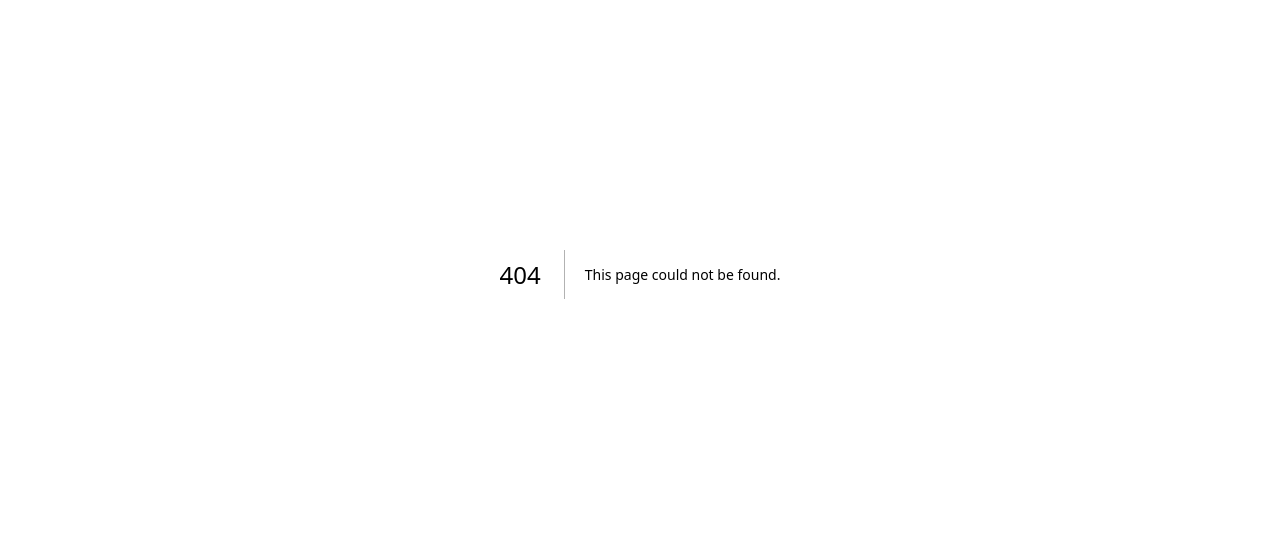
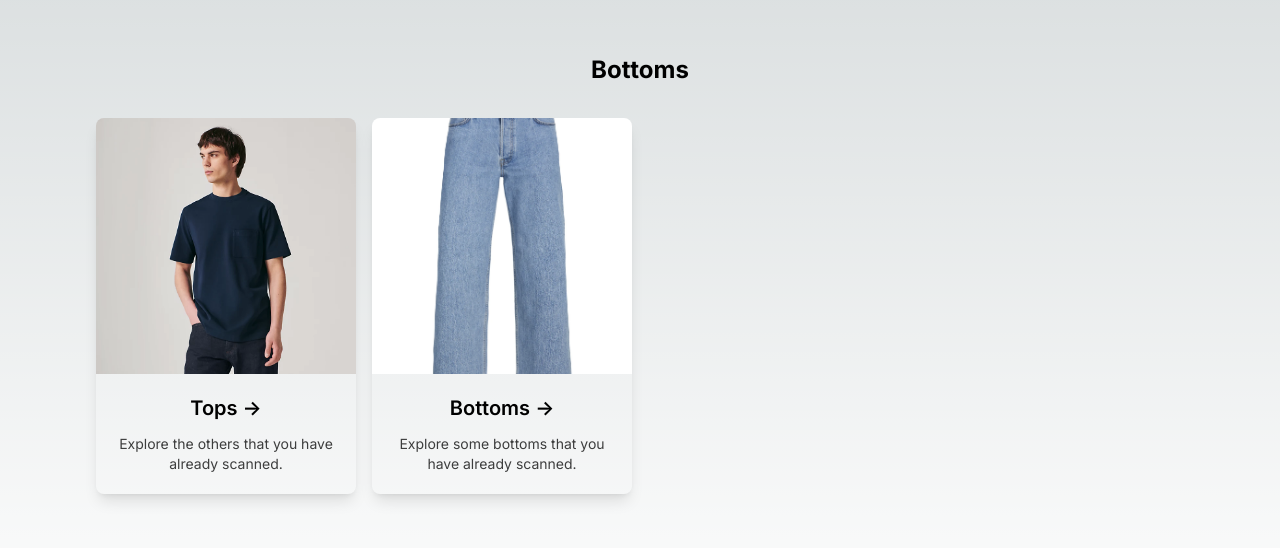
Before and after one commit to AshokSaravanan222/HackPrinceton2024, a Next.js app in the folder client/: page /clothes/other in a window 1280 px wide. Before the commit this address had no page. Shown: the part 126-674 px from the top of the page. Built offline with nearby package versions, Linux system fonts and the light colour scheme; no server answers.

Commit message:
added coins, others

```diff
--- /dev/null
+++ b/client/src/app/clothes/other/page.tsx
@@ -0,0 +1,62 @@
+'use client'
+import React from 'react';
+import Image from 'next/image';
+import { useUser } from '@auth0/nextjs-auth0/client';
+import Link from 'next/link';
+
+const Other = () => {
+  const { user } = useUser();
+
+  return (
+    <main className="flex min-h-screen flex-col items-center justify-center p-4 lg:p-24">
+      <h1 className="text-2xl font-bold mb-8">Bottoms</h1>
+
+      <div className="grid gap-4 md:grid-cols-2 lg:grid-cols-4 text-center">
+        {/* Example of a card with a big image */}
+        <Link
+          href="/clothes/tops"
+          className="group block rounded-lg overflow-hidden shadow-lg hover:shadow-2xl transition-shadow duration-300"
+        >
+          <Image
+            src={require("../../../../assets/top.jpg")}
+            alt="Tops"
+            className="w-full h-64 object-cover"
+          />
+          <div className="p-5">
+            <h2 className="mb-3 text-xl font-semibold">
+              Tops <span className="inline-block transition-transform group-hover:translate-x-1 motion-reduce:transform-none">-&gt;</span>
+            </h2>
+            <p className="text-sm opacity-75">
+              Explore the others that you have already scanned.
+            </p>
+          </div>
+        </Link>
+
+        {/* Repeat for other cards as needed, just change the href, img src, alt, and text as needed */}
+        {/* Second card example */}
+        <Link
+          href="/clothes/bottoms"
+          className="group block rounded-lg overflow-hidden shadow-lg hover:shadow-2xl transition-shadow duration-300"
+        >
+          <Image
+            src={require("../../../../assets/bottom.jpg")}
+            alt="Learn"
+            className="w-full h-64 object-cover"
+          />
+          <div className="p-5">
+            <h2 className="mb-3 text-xl font-semibold">
+              Bottoms <span className="inline-block transition-transform group-hover:translate-x-1 motion-reduce:transform-none">-&gt;</span>
+            </h2>
+            <p className="text-sm opacity-75">
+              Explore some bottoms that you have already scanned.
+            </p>
+          </div>
+        </Link>
+
+        {/* Add more cards as needed */}
+      </div>
+    </main>
+  );
+};
+
+export default Other;
--- a/client/src/app/wardrobe/page.tsx
+++ b/client/src/app/wardrobe/page.tsx
@@ -62,8 +62,8 @@ const Wardrobe = () => {
     setUploadStatus('Uploading...');
     try {
       const [clothingData, labelData] = await Promise.all([
-        uploadToAPI(imageFile1, 'http://localhost:5000/vision1'),
-        uploadToAPI(imageFile2, 'http://localhost:5000/vision2'),
+        uploadToAPI(imageFile1, 'http://127.0.0.1:5000/vision1'),
+        uploadToAPI(imageFile2, 'http://127.0.0.1:5000/vision2'),
       ]);
 
       setClothingName(clothingData[0]?.clothing_name || 'Unknown');
@@ -144,6 +144,24 @@ const Wardrobe = () => {
         </Link>
 
         {/* Add more cards as needed */}
+        <Link
+          href="/clothes/other"
+          className="group block rounded-lg overflow-hidden shadow-lg hover:shadow-2xl transition-shadow duration-300"
+        >
+          <Image
+            src={require("../../../assets/other.jpg")}
+            alt="Learn"
+            className="w-full h-64 object-cover"
+          />
+          <div className="p-5">
+            <h2 className="mb-3 text-xl font-semibold">
+              Other <span className="inline-block transition-transform group-hover:translate-x-1 motion-reduce:transform-none">-&gt;</span>
+            </h2>
+            <p className="text-sm opacity-75">
+              Explore clothes that are miscellaneous.
+            </p>
+          </div>
+        </Link>
       </div>
 
       {isModalOpen && (
--- a/client/src/components/coin/Coin.tsx
+++ b/client/src/components/coin/Coin.tsx
@@ -1,15 +1,23 @@
 // components/Coin.tsx
 import React, { useEffect, useState } from 'react';
+import Image from 'next/image';
 
 const Coin: React.FC = () => {
     const [coins, setCoins] = useState<number | null>(null);
+
     useEffect(() => {
         const fetchCoins = async () => {
             try {
-                const response = await fetch("http://localhost:5000/count_coins");
+                const response = await fetch("http://127.0.0.1:5000/count_coins", {
+                    method: "POST",
+                    headers: {
+                        "Content-Type": "application/json",
+                    },
+                    body: JSON.stringify({ wallet: "0xb3ebA584B5DD1F2eF5270e937c8248ac38F48727"}),
+
+                });
                 const data = await response.json();
-                console.log(data);
-                setCoins(data.coins);
+                setCoins(data);
             } catch (error) {
                 console.error("Failed to fetch coins", error);
                 setCoins(null);
@@ -20,9 +28,10 @@ const Coin: React.FC = () => {
     }, []);
 
     return (
-        <div className="flex items-center space-x-2">
-            <img src="/assets/coin-image.png" alt="Coin" className="w-6 h-6" /> {/* Adjust the image path as necessary */}
+        <div className="flex items-center space-x-2 p-2 bg-teal-500 text-white rounded-lg shadow-md">
             <span>{coins !== null ? coins : 'Loading...'}</span>
+            {/* Ensure the image path is correctly set for static import */}
+            <Image src={require("../../../assets/slocoin.png")} alt="Coin" width={24} height={24} /> {/* Update path & add width/height */}
         </div>
     );
 };
--- a/client/src/components/header/header.tsx
+++ b/client/src/components/header/header.tsx
@@ -39,7 +39,7 @@ const Header: React.FC = () => {
                 <img
                   src={user.picture || 'path/to/default/avatar'}
                   alt="Profile"
-                  className="w-10 h-10 rounded-full ml-2" // Added ml-2 for spacing between the coin and the profile image
+                  className="w-10 h-10 rounded-full ml-4" // Increase the margin here
                 />
                 {isDropdownOpen && (
                   <div className="absolute right-0 mt-12 w-48 bg-white shadow-md rounded-md py-2">
```
Also changed, not shown: client/assets/other.jpg (added), client/assets/slocoin.png (added).
